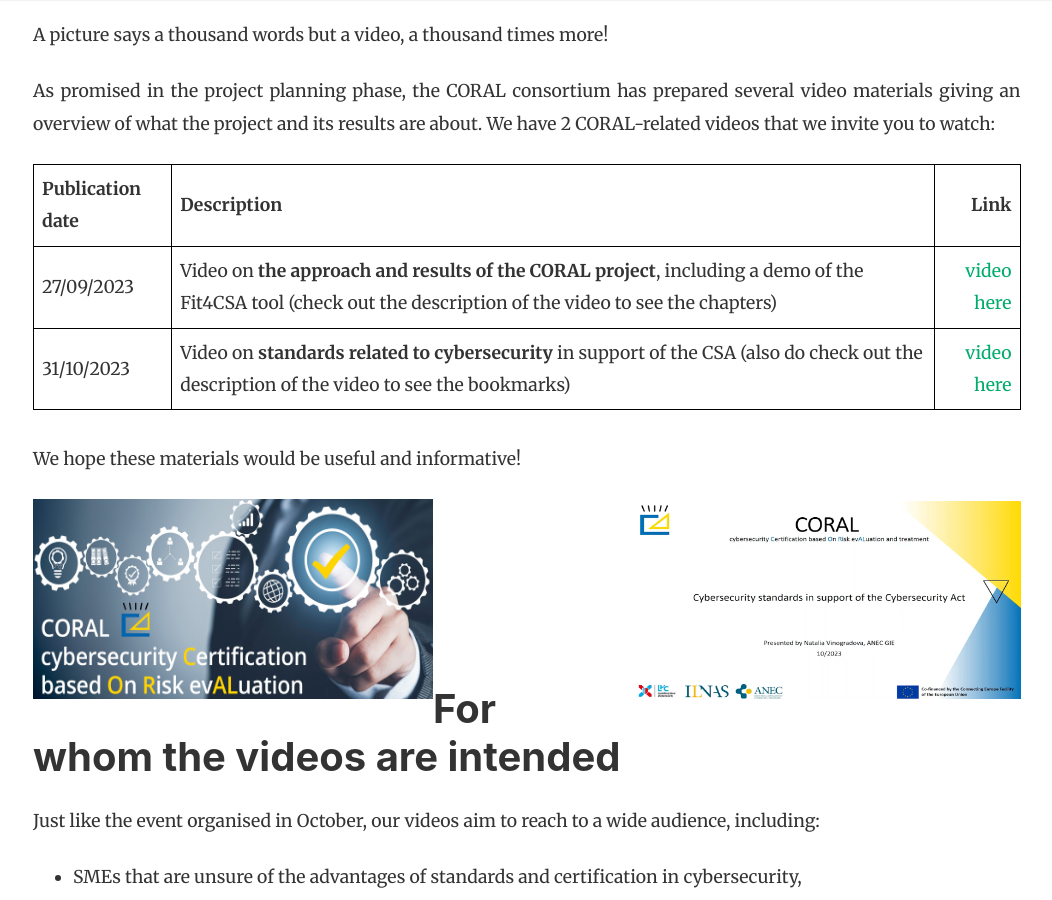
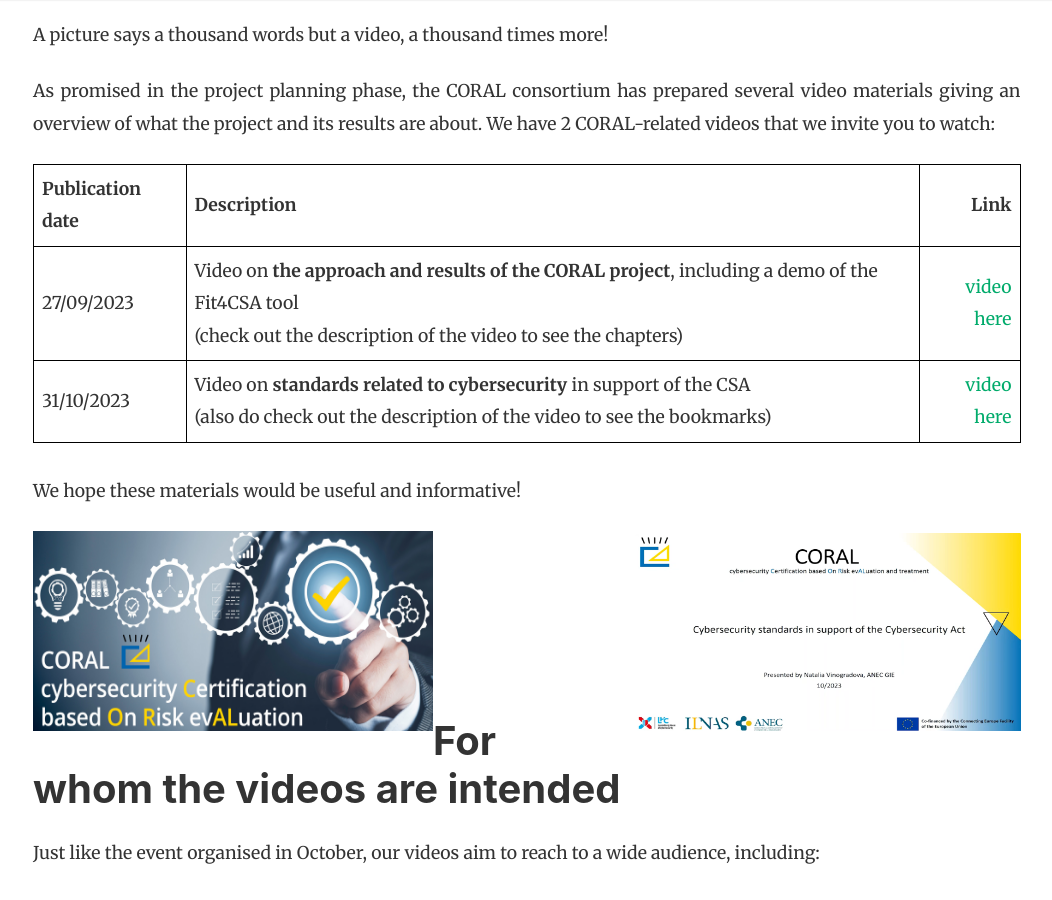
Before and after one commit to NC3-LU/coral-project, a Jekyll site: the page built from _posts/2023-10-31-videos-are-out.markdown, in a window 1280 px wide and 900 px high, scrolled down 364 px. Shown: the whole window, without its empty margins (67-1119 px from the left). Built offline with Jekyll 4.4.1, drawn with Linux system fonts in a browser that asks for light colours; nearby versions of some CDN libraries.

Commit message:
just for pretty alignment

```diff
--- a/_posts/2023-10-31-videos-are-out.markdown
+++ b/_posts/2023-10-31-videos-are-out.markdown
@@ -17,8 +17,8 @@
 
 |Publication date | Description| Link |
 | :--- | :---| --: |
-| 27/09/2023 | Video on **the approach and results of the CORAL project**, including a demo of the Fit4CSA tool (check out the description of the video to see the chapters) | [video here](https://www.youtube.com/watch?v=kmMHJ-lj4FY) |
-| 31/10/2023 | Video on **standards related to cybersecurity** in support of the CSA (also do check out the description of the video to see the bookmarks) | [video here](https://www.youtube.com/watch?v=0Kae3wdNgoY) |
+| 27/09/2023 | Video on **the approach and results of the CORAL project**, including a demo of the Fit4CSA tool <br> (check out the description of the video to see the chapters) | [video here](https://www.youtube.com/watch?v=kmMHJ-lj4FY) |
+| 31/10/2023 | Video on **standards related to cybersecurity** in support of the CSA <br> (also do check out the description of the video to see the bookmarks) | [video here](https://www.youtube.com/watch?v=0Kae3wdNgoY) |
 
 <br>
 We hope these materials would be useful and informative!
```
